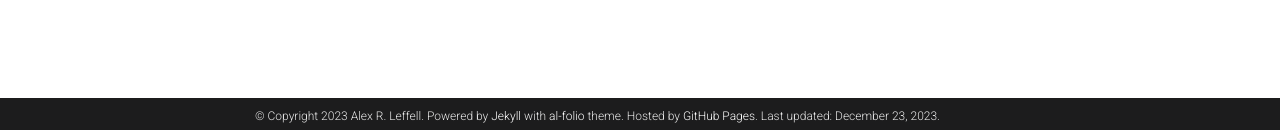
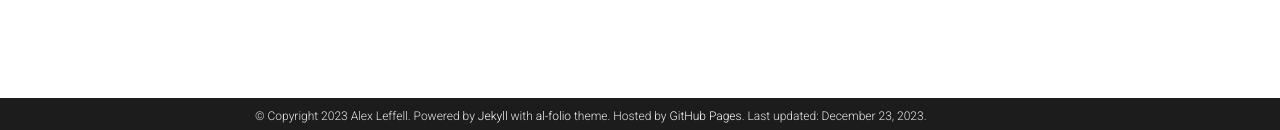
Before and after one commit to alexleffell/alexleffell, a Jekyll site: the page built from _pages/publications.md, in a window 1280 px wide. Shown: the part 767-897 px from the top of the page. Built offline with Jekyll 4.4.1, drawn with Linux system fonts in a browser that asks for light colours; comment, search, counter and statistics services are not loaded; a style sheet for code colours, icons or effects is not loaded.

```diff
--- a/_config.yml
+++ b/_config.yml
@@ -4,7 +4,7 @@
 
 title: Alex Leffell # the website title (if blank, full name will be used instead)
 first_name: Alex
-middle_name: R.
+middle_name:
 last_name: Leffell
 email: you@example.com
 description: > # the ">" symbol means to ignore newlines until "footer_text:"
@@ -70,7 +70,7 @@ github_username: alexleffell
 gitlab_username: # your GitLab user name
 x_username: # your X handle
 mastodon_username: # your mastodon instance+username in the format instance.tld/@username
-linkedin_username: Alexander Leffell
+linkedin_username: alexander-leffell-99256943
 telegram_username: # your Telegram user name
 scholar_userid: # your Google Scholar ID
 semanticscholar_id: # your Semantic Scholar ID
```
